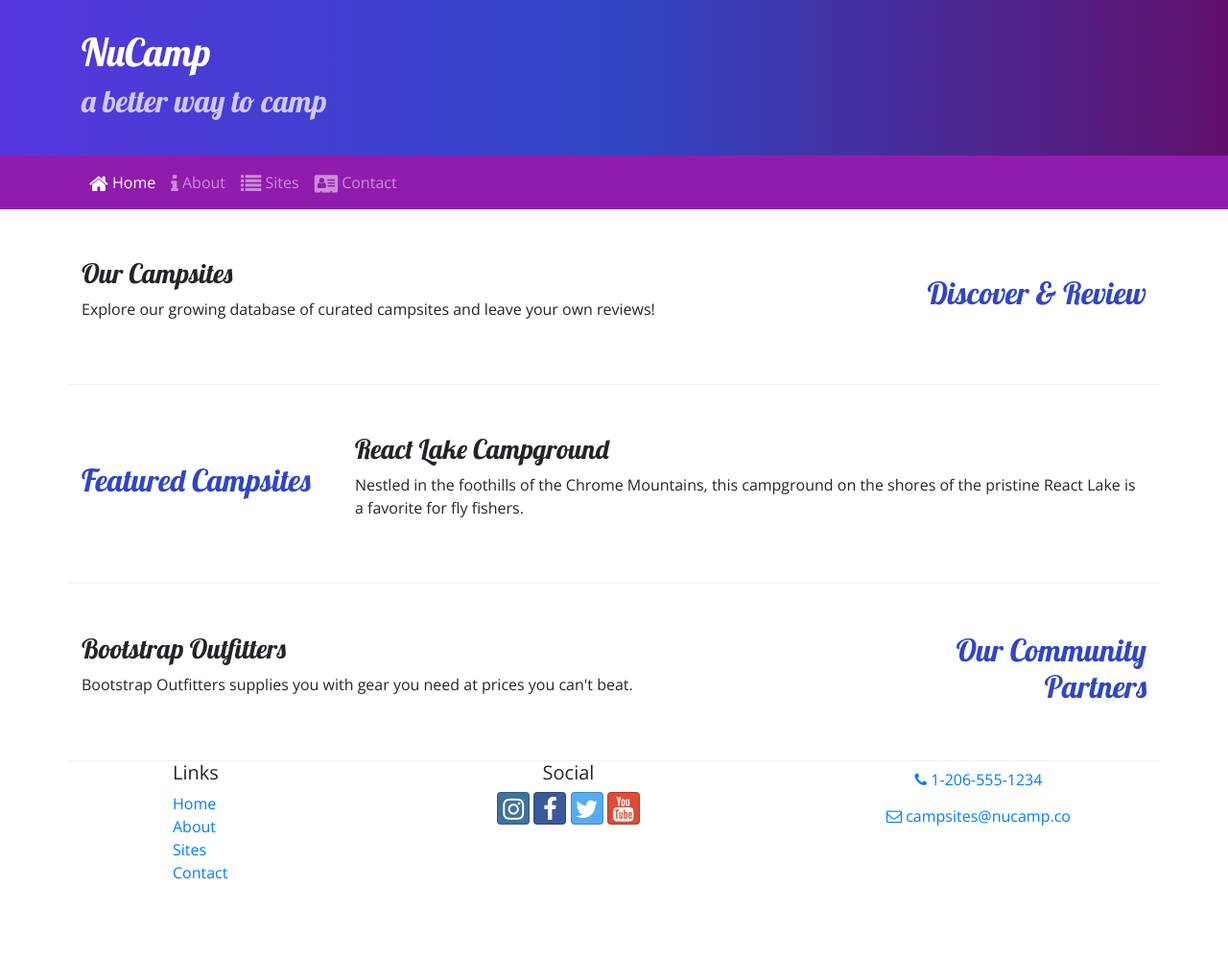
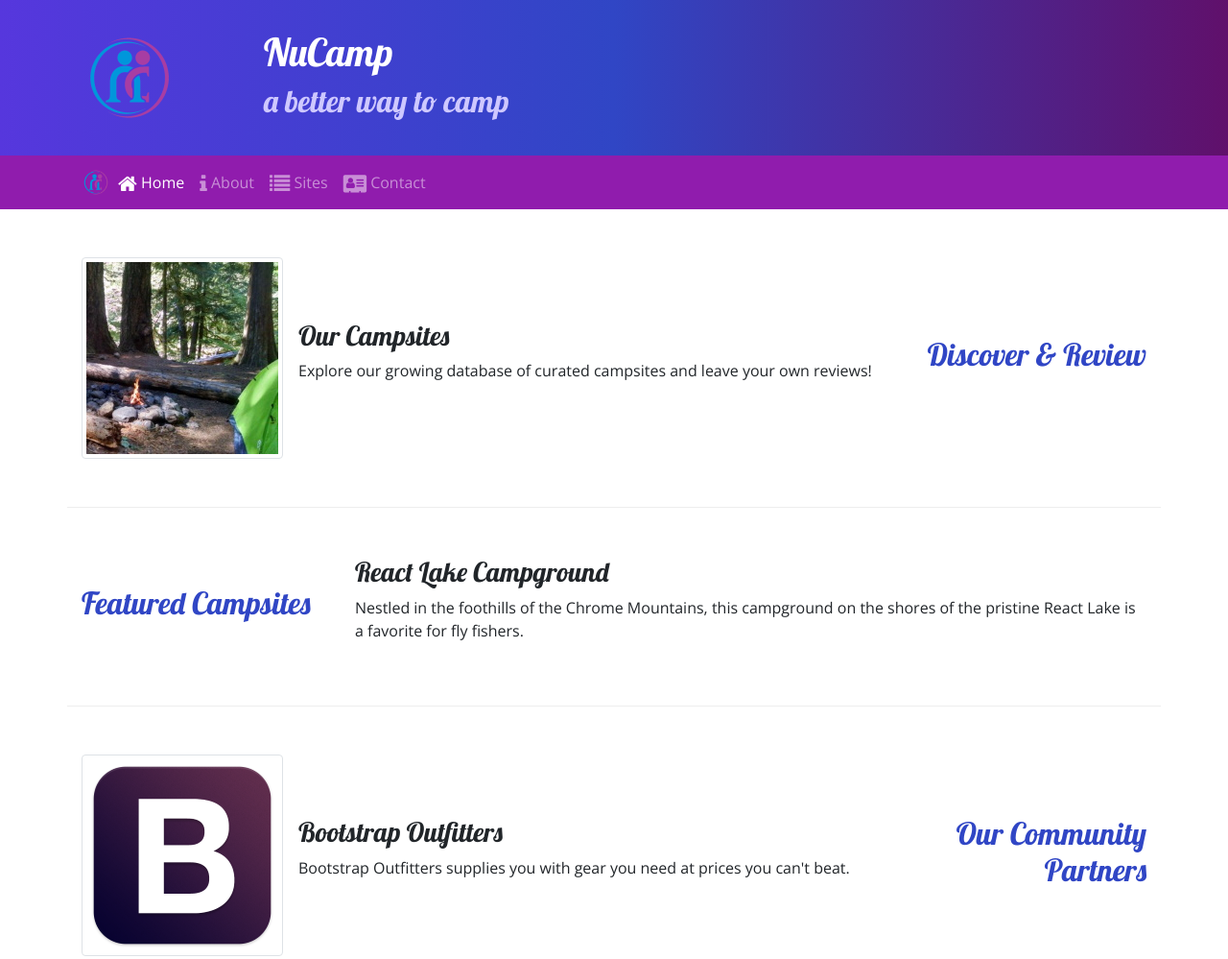
Before and after one commit to DQuo/Bootstrap-Project, a website: page index.html in a window 1280 px wide. Shown: the top 999 px of the page at 96% size. Before the commit the page ends 937 px from the top, so only its background shows below. Drawn offline with nearby package versions, Linux system fonts and the light colour scheme.

Commit message:
Images and Media

```diff
--- a/index.html
+++ b/index.html
@@ -24,6 +24,10 @@
     <header class="jumbotron jumbotron-fluid">
         <div class="container">
           <div class="row">
+            <!-- Logo -->
+            <div class="col-4 col-sm-3 col-md-2 align-self-center">
+              <img src="img/logo.png" class="img-fluid" />
+            </div>
             <div class="col">
               <h1>NuCamp</h1>
               <h2>a better way to camp</h2>
@@ -36,8 +40,13 @@
     <nav class="navbar navbar-expand-sm navbar-dark sticky-top">
       <div class="container">
 
+        <!-- Navigation Logo -->
+        <a href="#" class="nav-bar">
+          <img src="img/logo.png" height="30" width="30" />
+        </a>
+
         <!-- Navigation Toggle -->
-        <button class="navbar-toggler ml-auto" type="button" data-toggle="collapse" data-target="#nucampNavbar">
+        <button class="navbar-toggler" type="button" data-toggle="collapse" data-target="#nucampNavbar">
           <span class="navbar-toggler-icon"></span>
         </button>
 
@@ -81,13 +90,20 @@
       <!-- Row 1 -->
       <div class="row row-content align-items-center">
 
+        <!-- Col 1 : R1 -->
         <div class="col-sm-4 order-sm-last col-md-3">
           <h2 class="text-sm-right">Discover & Review</h2>
         </div>
 
+        <!-- Col 2 : R1 -->
         <div class="col">
-          <h3>Our Campsites</h3>
-          <p class="d-none d-sm-block">Explore our growing database of curated campsites and leave your own reviews!</p>
+          <div class="media">
+            <img class="d-flex mr-3 img-thumbnail" src="img/breadcrumb-trail-thumb.jpg" alt="Breadcrumb Trail Thumbnail" />
+            <div class="media-body align-self-center">
+              <h3>Our Campsites</h3>
+              <p class="d-none d-sm-block">Explore our growing database of curated campsites and leave your own reviews!</p>
+            </div>
+          </div>
         </div>
 
       </div>
@@ -95,10 +111,12 @@
       <!-- Row 2 -->
       <div class="row row-content align-items-center">
 
+        <!-- Col 1 : R2 -->
         <div class="col-sm-4 col-md-3">
           <h2>Featured Campsites</h2>
         </div>
 
+        <!-- Col 2 : R2 -->
         <div class="col">
           <h3>React Lake Campground</h3>
           <p class="d-none d-sm-block">Nestled in the foothills of the Chrome Mountains, this campground on the shores of the pristine React Lake is a favorite for fly fishers.</p>
@@ -109,13 +127,20 @@
       <!-- Row 3 -->
       <div class='row row-content align-items-center'>
 
+        <!-- Col 1 : R3 -->
         <div class="col-sm-4 order-sm-last col-md-3">
           <h2 class="text-sm-right">Our Community Partners</h2>
         </div>
 
+        <!-- Col 2 : R3-->
         <div class="col">
-          <h3>Bootstrap Outfitters</h3>
-          <p class="d-none d-sm-block">Bootstrap Outfitters supplies you with gear you need at prices you can't beat.</p>
+          <div class="media">
+            <img class="d-flex mr-3 img-thumbnail" src="img/bootstrap-thumb.png" alt="Bootstrap Outfitters" />
+            <div class="media-body align-self-center">
+              <h3>Bootstrap Outfitters</h3>
+              <p class="d-none d-sm-block">Bootstrap Outfitters supplies you with gear you need at prices you can't beat.</p>
+            </div>
+          </div>
         </div>
 
       </div>
```
Also changed, not shown: aboutus.html (+15 -10 lines), contactus.html (+14 -10 lines), img/bootstrap-thumb.png (added), img/breadcrumb-trail-thumb.jpg (added), img/breadcrumb-trail.jpg (added), img/chrome-river-thumb.jpg (added), img/chrome-river.jpg (added), img/logo.png (added), img/react-lake-thumb.jpg (added), img/react-lake.jpg (added).
